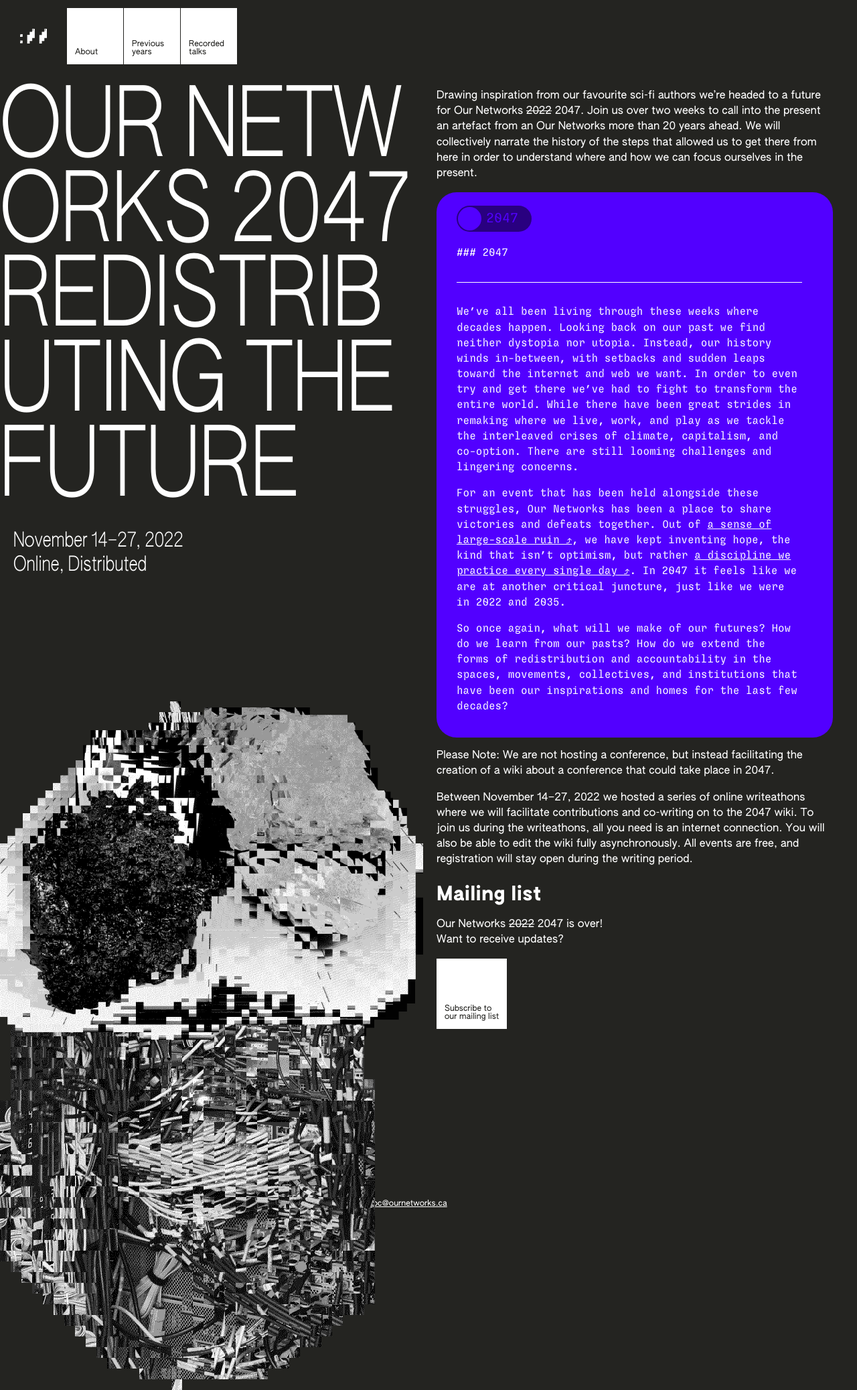
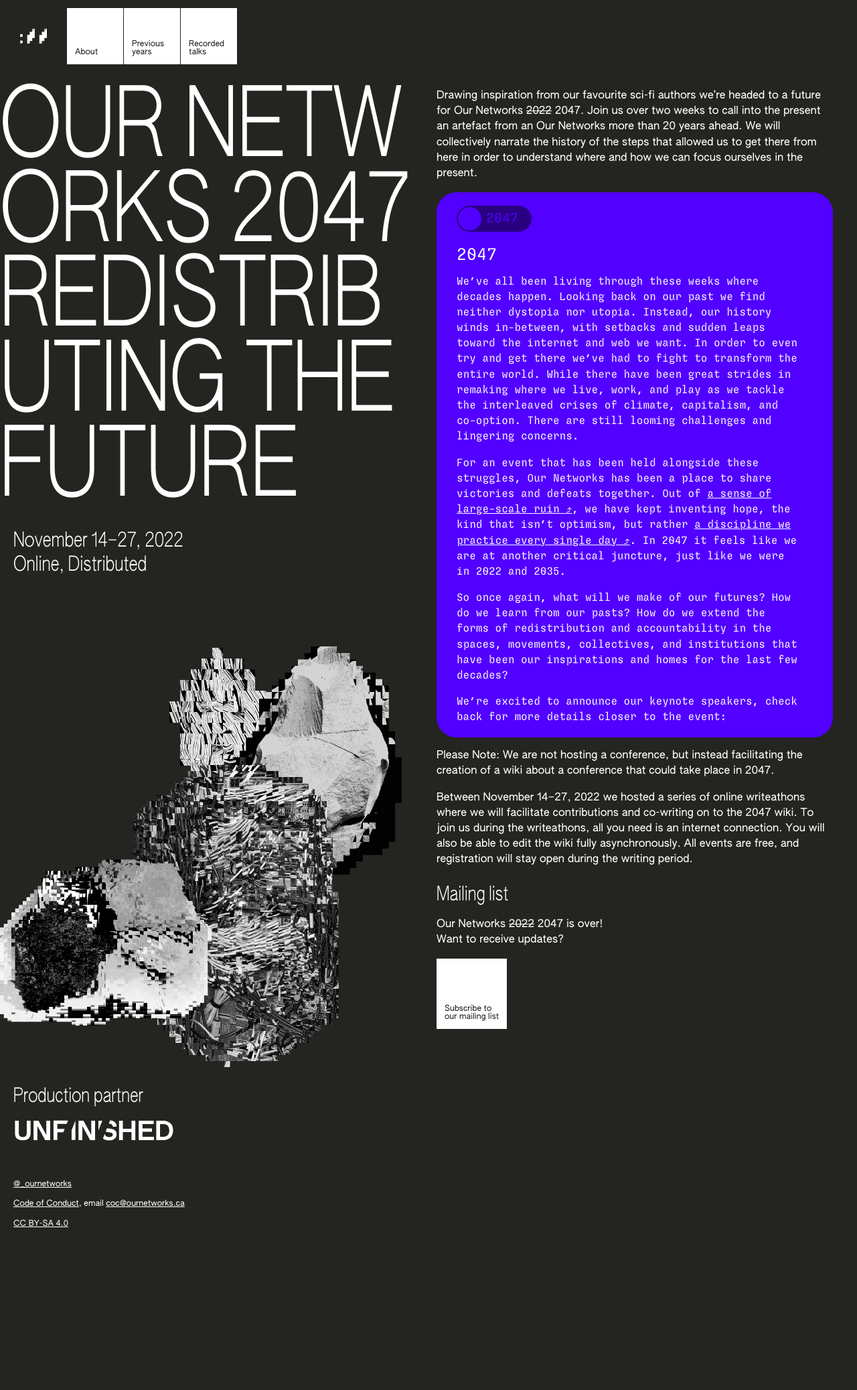
Before and after one commit to ournetworks/ournetworks.ca, a Jekyll site: the page built from index.md, in a window 1280 px wide. Shown: the whole page at 67% size. Built offline with Jekyll 4.4.1, drawn with Linux system fonts in a browser that asks for light colours; after the commit the page ends 1884 px from its top, so only the background shows below that.

Commit message:
layout fix

```diff
--- a/_includes/footer.html
+++ b/_includes/footer.html
@@ -7,9 +7,6 @@
   </div>
 
   <div class="container flex">
-    <div class="mr-2 w-50">
-      <a href="https://lists.mayfirst.org/mailman/listinfo/ournetworks" class="button primary square" target="_blank" rel="noopener">Subscribe to <br> our mailing list</a>
-    </div>
     <div class="w-50">
       <p><a href="https://twitter.com/{{ site.twitter_username }}" target="_blank" rel="noopener">@{{ site.twitter_username }}</a></p>
 
--- a/_sass/_layout.scss
+++ b/_sass/_layout.scss
@@ -395,25 +395,27 @@
 }
 
 .splash-graphic-1 {
-  right: 0;
-  width: 50%;
+  right: 5%;
+  top: -40%;
+  width: 40%;
   z-index: 1;
 }
 
 .splash-graphic-2 {
-  width: 100%;
-  bottom: 0;
+  width: 50%;
+  bottom: 5%;
   z-index: 4;
 }
 
 .splash-graphic-3 {
-  bottom: 71%;
-  left: 30%;
+  bottom: 90%;
+  left: 40%;
 }
 
 .splash-graphic-5 {
-  top: 30%;
-  left: 0;
+  top: 0;
+  width: 50%;
+  left: 30%;
   z-index: 2;
 }
 
--- a/index.md
+++ b/index.md
@@ -10,10 +10,8 @@
 <div class="content-2047 bg-accent round p-2047 mb-1 mono" markdown="1">
   <div class="content-2047-inner" markdown="1">
 
-  ### 2047
-  {:.mt-0.mb-05.mono.fw-normal}
-
-  ---
+### 2047
+{:.mt-0.mb-05.mono.fw-normal}
 
 We've all been living through these weeks where decades happen. Looking back on our past we find neither dystopia nor utopia. Instead, our history winds in-between, with setbacks and sudden leaps toward the internet and web we want. In order to even try and get there we’ve had to fight to transform the entire world. While there have been great strides in remaking where we live, work, and play as we tackle the interleaved crises of climate, capitalism, and co-option. There are still looming challenges and lingering concerns.
 
@@ -38,6 +36,7 @@
 
 
 ## Mailing list
+{:.authentic-condensed-60}
 
 Our Networks <strike>2022</strike> 2047 is over!<br /> Want to receive updates?
 
```
